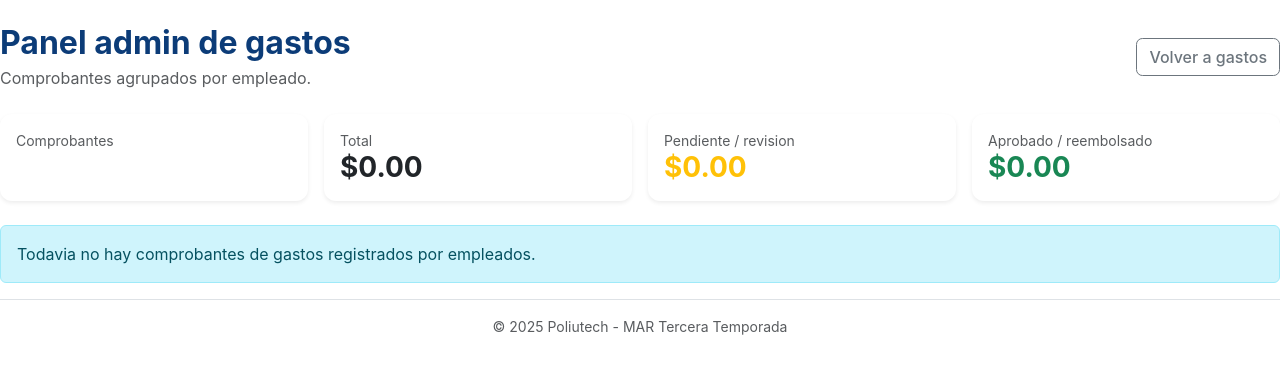
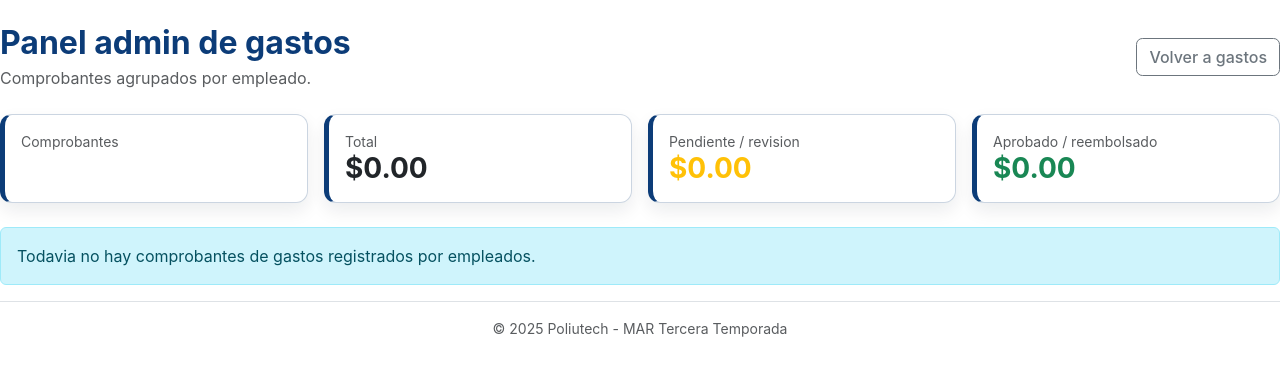
Before and after one commit to redsicomsistemas-collab/Sistema-Poliutech, a Python web app: template templates/gastos_admin_panel.html in a window 1280 px wide. Shown: the top 376 px of the page. Run offline with Jinja, Linux system fonts and the light colour scheme; the template is opened without the code that fills it, so the values that code supplies are empty.

Commit message:
Add files via upload

```diff
--- a/templates/gastos_admin_panel.html
+++ b/templates/gastos_admin_panel.html
@@ -2,6 +2,37 @@
 {% block title %}Panel admin de gastos{% endblock %}
 
 {% block content %}
+<style>
+  .gastos-admin-summary,
+  .gastos-admin-card {
+    border: 1px solid #cbd5e1 !important;
+    box-shadow: 0 8px 18px rgba(15, 23, 42, .08) !important;
+  }
+
+  .gastos-admin-summary {
+    border-left: 5px solid #0C3C78 !important;
+  }
+
+  .gastos-admin-card {
+    border-left: 6px solid #f0ad00 !important;
+    transition: transform .16s ease, box-shadow .16s ease, border-color .16s ease;
+  }
+
+  .gastos-admin-card.is-clear {
+    border-left-color: #198754 !important;
+  }
+
+  .gastos-admin-card:hover {
+    transform: translateY(-2px);
+    border-color: #94a3b8 !important;
+    box-shadow: 0 12px 26px rgba(15, 23, 42, .14) !important;
+  }
+
+  .gastos-admin-card .card-body {
+    border-top: 1px solid rgba(148, 163, 184, .35);
+  }
+</style>
+
 <div class="d-flex flex-column flex-lg-row justify-content-between align-items-lg-center gap-3 my-4">
   <div>
     <h2 class="fw-bold text-primary mb-1">Panel admin de gastos</h2>
@@ -12,25 +43,25 @@
 
 <div class="row g-3 mb-4">
   <div class="col-md-3">
-    <div class="card border-0 shadow-sm h-100"><div class="card-body">
+    <div class="card gastos-admin-summary h-100"><div class="card-body">
       <div class="text-muted small">Comprobantes</div>
       <div class="h3 fw-bold text-primary mb-0">{{ total_comprobantes }}</div>
     </div></div>
   </div>
   <div class="col-md-3">
-    <div class="card border-0 shadow-sm h-100"><div class="card-body">
+    <div class="card gastos-admin-summary h-100"><div class="card-body">
       <div class="text-muted small">Total</div>
       <div class="h3 fw-bold text-dark mb-0">${{ "{:,.2f}".format(total_general or 0) }}</div>
     </div></div>
   </div>
   <div class="col-md-3">
-    <div class="card border-0 shadow-sm h-100"><div class="card-body">
+    <div class="card gastos-admin-summary h-100"><div class="card-body">
       <div class="text-muted small">Pendiente / revision</div>
       <div class="h3 fw-bold text-warning mb-0">${{ "{:,.2f}".format(total_pendiente or 0) }}</div>
     </div></div>
   </div>
   <div class="col-md-3">
-    <div class="card border-0 shadow-sm h-100"><div class="card-body">
+    <div class="card gastos-admin-summary h-100"><div class="card-body">
       <div class="text-muted small">Aprobado / reembolsado</div>
       <div class="h3 fw-bold text-success mb-0">${{ "{:,.2f}".format(total_aprobado or 0) }}</div>
     </div></div>
@@ -40,7 +71,7 @@
 <div class="row g-3">
   {% for empleado in empleados %}
   <div class="col-xl-3 col-lg-4 col-md-6">
-    <a class="card border-0 shadow-sm h-100 text-decoration-none text-reset" href="{{ url_for('gastos_admin_empleado', empleado=empleado.nombre) }}">
+    <a class="card gastos-admin-card {% if not empleado.pendiente %}is-clear{% endif %} h-100 text-decoration-none text-reset" href="{{ url_for('gastos_admin_empleado', empleado=empleado.nombre) }}">
       <div class="card-body">
         <div class="d-flex justify-content-between gap-2 align-items-start">
           <div>
```
